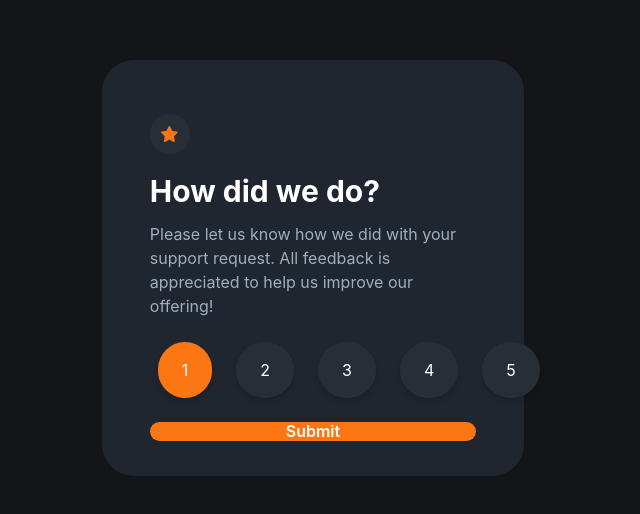
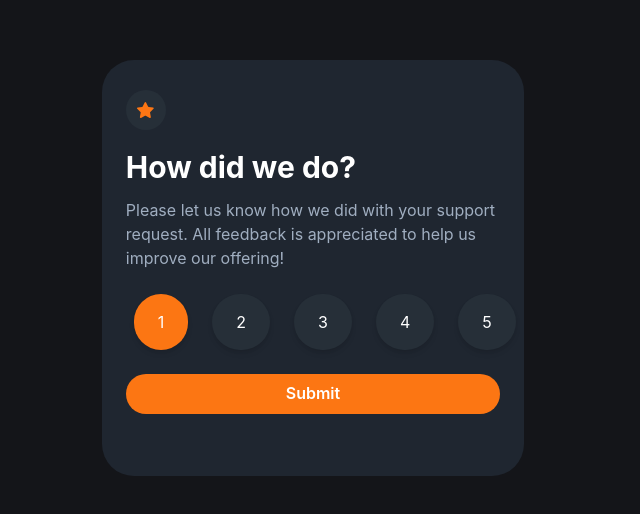
Before and after one commit to AndresHense/frontendmentor-interactive-rating-component, a React (Create React App) app: page / in a window 1280 px wide. Shown: the part 132-646 px from the top of the page, without its empty margins (327-967 px from the left). Built offline with nearby package versions, Linux system fonts and the light colour scheme.

Commit message:
change padding for mobile

```diff
--- a/src/App.js
+++ b/src/App.js
@@ -44,7 +44,7 @@ function App() {
         width={{ base: '90%', md: '65%', lg: '50%', xl: '33%' }}
         height={{ base: '80%', md: '65%', lg: '60%', xl: '52%' }}
         m='2rem'
-        p='3rem'
+        p={{ base: '3rem', sm: '1.5rem' }}
         py='3rem'
         borderRadius='2rem'
       >
```
